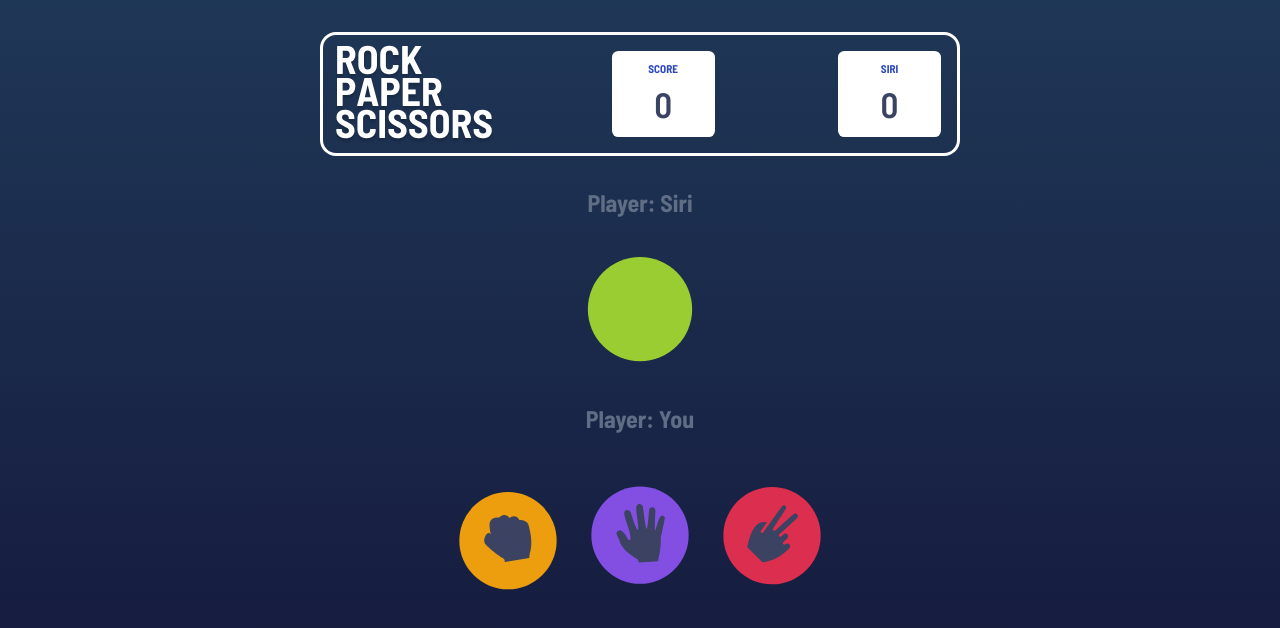
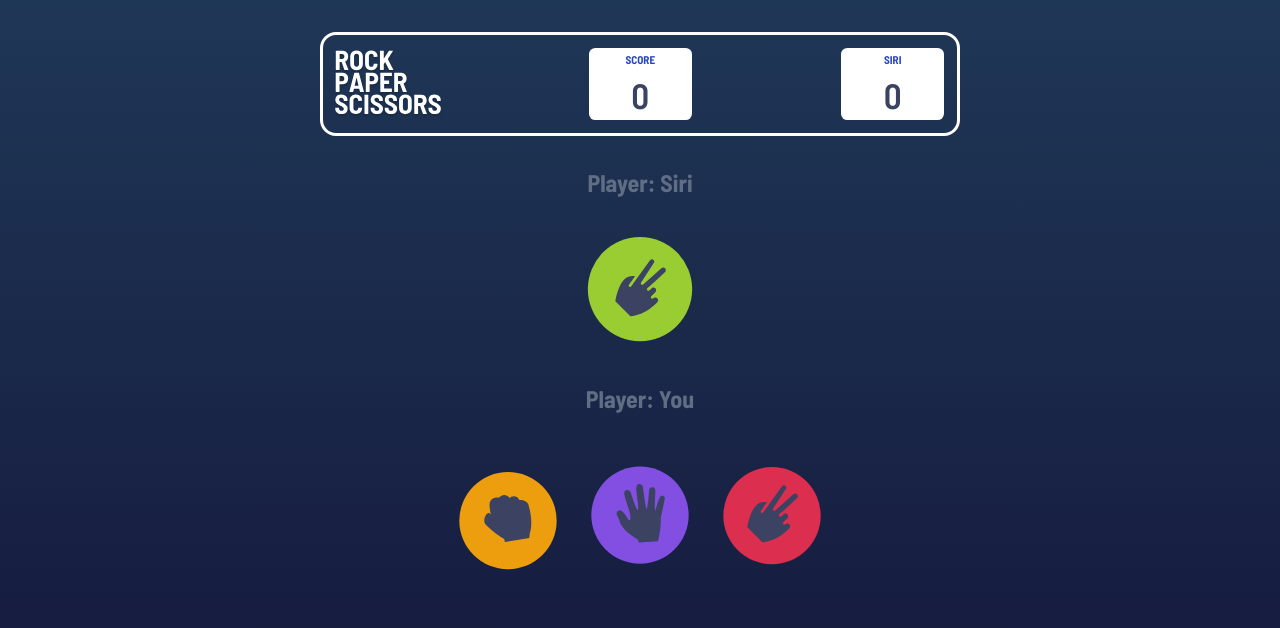
Before and after one commit to micaelakorol/rock-paper-scissors, a React (Create React App) app: page / in a window 1280 px wide. Shown: the top 628 px of the page. Built offline with nearby package versions, Linux system fonts and the light colour scheme; a web font is replaced by a local one.

Commit message:
refactoing in process

```diff
--- a/src/components/Index.jsx
+++ b/src/components/Index.jsx
@@ -5,12 +5,25 @@ import scissors from '../images/icon-scissors.svg'
 import '../styles/index.css'
 import logo from '../images/logo.svg'
 
-const Index = ({score,selectIA,user,scoreIA,result}) => {
+const Index = ({score,selectIA,user,scoreIA}) => {
+
+  const game = () => {
+    if(selectIA === 0){
+      return <img src={rock} alt="Rock" />
+    }
+    if(selectIA === 1){
+      return <img src={paper} alt="Paper" />
+    }
+    else{
+      return <img src={scissors} alt="Scissors" />
+    }
+
+  }
 
   return (
   <main id='id-container'>
     <section className='container-score'>
-      <img src={logo} alt="" className='img'/>
+      <img src={logo} alt="logo game" className='img'/>
   {/* ---------------------Tabla de puntaje jugador-------------------------------------*/}
  <section className='table-score'>
     <p className='title-score'>SCORE</p>
@@ -26,17 +39,15 @@ const Index = ({score,selectIA,user,scoreIA,result}) => {
 
     <section className='section-ia'>
      <section className='result-siri'><h2>Player: Siri </h2></section>
-      <button>
-        {selectIA === 0 && <img src={rock} alt=''/>}
-          {selectIA === 1 && <img src={paper} alt=''/>}
-            {selectIA === 2 && <img src={scissors} alt=''/>}</button>
+      <button> {game()}</button>
+
               </section>
   {/*-------------- Tablero de botones de juego ----------------------------*/}
   <div className='section-game'>
     <h2>Player: You</h2>
-   <button onClick={() => user(0)} className='btn-1'> <img src={rock} alt="" /> </button>
-    <button onClick={() => user(1)} className='btn-2'><img src={paper} alt="" /></button>
-      <button onClick={() => user(2)} className='btn-3'><img src={scissors} alt="" /></button>
+   <button onClick={() => user(0)} className='btn-1'> <img src={rock} alt="rock" /> </button>
+    <button onClick={() => user(1)} className='btn-2'><img src={paper} alt="paper" /></button>
+      <button onClick={() => user(2)} className='btn-3'><img src={scissors} alt="scissors" /></button>
         </div>
           </main>
   )
--- a/src/index.js
+++ b/src/index.js
@@ -4,7 +4,5 @@ import App from './App';
 
 const root = ReactDOM.createRoot(document.getElementById('root'));
 root.render(
-  <React.StrictMode>
     <App />
-  </React.StrictMode>
 );
--- a/src/styles/index.css
+++ b/src/styles/index.css
@@ -2,6 +2,7 @@
     margin:0;
     padding: 0;
     box-sizing: border-box;
+    overflow-x: hidden;
 }
 
 #id-container{
@@ -18,7 +19,6 @@
 .container-score{
     width: 50%;
     margin-top: 2rem;
-    min-height: 110px;
     border: 3px solid #fff;
     padding: 0.6rem;
     border-radius: 1rem;
@@ -28,14 +28,15 @@
 .container-score img{
     height: auto;
     object-fit: contain;
+    width: 110px;
 }
 .container-score .table-score{
     width: 103px;
     height: auto;
-    margin:0.4rem;
+    margin:0.2rem;
     background-color: #fff;
     border-radius: 0.4rem;
-    padding: 0.7rem 1.5rem;
+    padding: 0.3rem 1rem;
     text-align: center;
     overflow-y: hidden;
 }
@@ -55,7 +56,7 @@
 
 .section-game{
  width: 90%;
- height: auto;
+ overflow-y: hidden;
  text-align: center;
 }
 
@@ -107,17 +108,18 @@
    background-color: var(--red);
 }
 
-@media (max-width:730px){
+@media (max-width:780px){
     .container-score{
-        width: 100%;
+        width: 80%;
     }
 }
-@media (max-width:410px){
+@media (max-width:480px){
     .img{
         display: none;
     }
     .container-score .table-score{
         padding: 4px;
+        height: 100px;
     }
     .container-score{
         min-height: 140px;
```
Also changed, not shown: src/data/data.js (deleted, +0 -10 lines), src/styles/App.css (line endings or trailing spaces).
